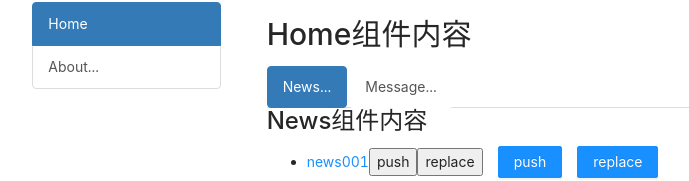
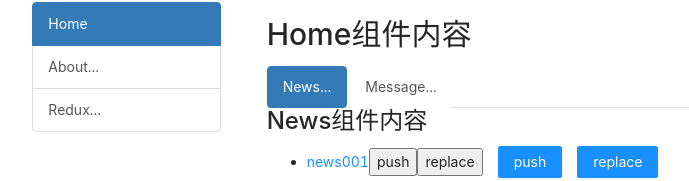
Before and after one commit to mamh-demo/react-atguigu-demo, a React (Create React App) app: page /home/news in a window 1280 px wide. Shown: the part 116-297 px from the top of the page, without its empty margins (186-875 px from the left). Built offline with nearby package versions, Linux system fonts and the light colour scheme.

Commit message:
add redux Route

```diff
--- a/src/App.jsx
+++ b/src/App.jsx
@@ -4,6 +4,7 @@ import { BrowserRouter, Route, Redirect, Switch} from 'react-router-dom'
 
 import Home from "./components/Home"
 import About from "./components/About"
+import Redux from "./components/Redux";
 import AiNavLink from "./components/AiNavLink";
 
 import './App.css'
@@ -32,6 +33,7 @@ export default class App extends React.Component {
                 {/*在react中考 路由链接实现切换 Component*/}
                 <AiNavLink to="/home">Home</AiNavLink>
                 <AiNavLink to="/about">About...</AiNavLink>
+                <AiNavLink to="/redux">Redux...</AiNavLink>
             </div>
         </div>
 
@@ -41,6 +43,7 @@ export default class App extends React.Component {
                     <Switch>
                     <Route path="/home" component={Home}/>
                     <Route path="/about" component={About}/>
+                    <Route path="/redux" component={Redux}/>
                     <Redirect to="/home"/>
                     </Switch>
                 </div>
```
